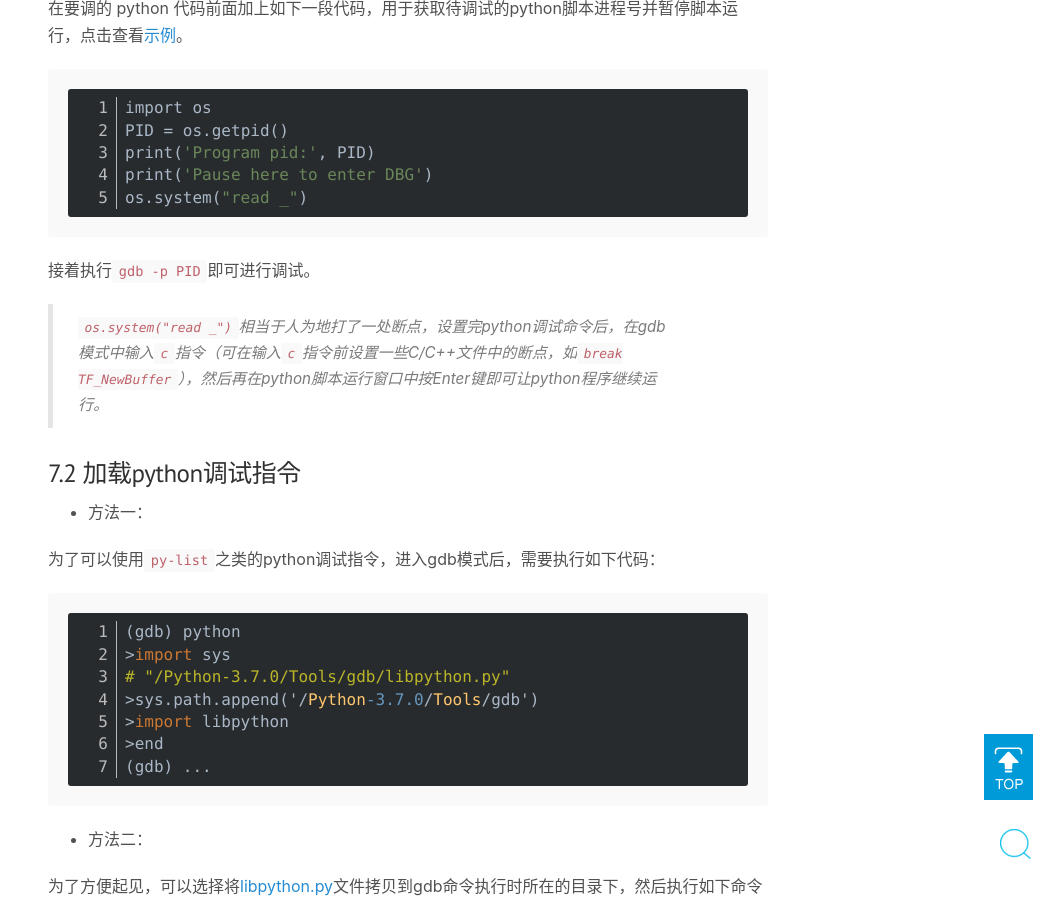
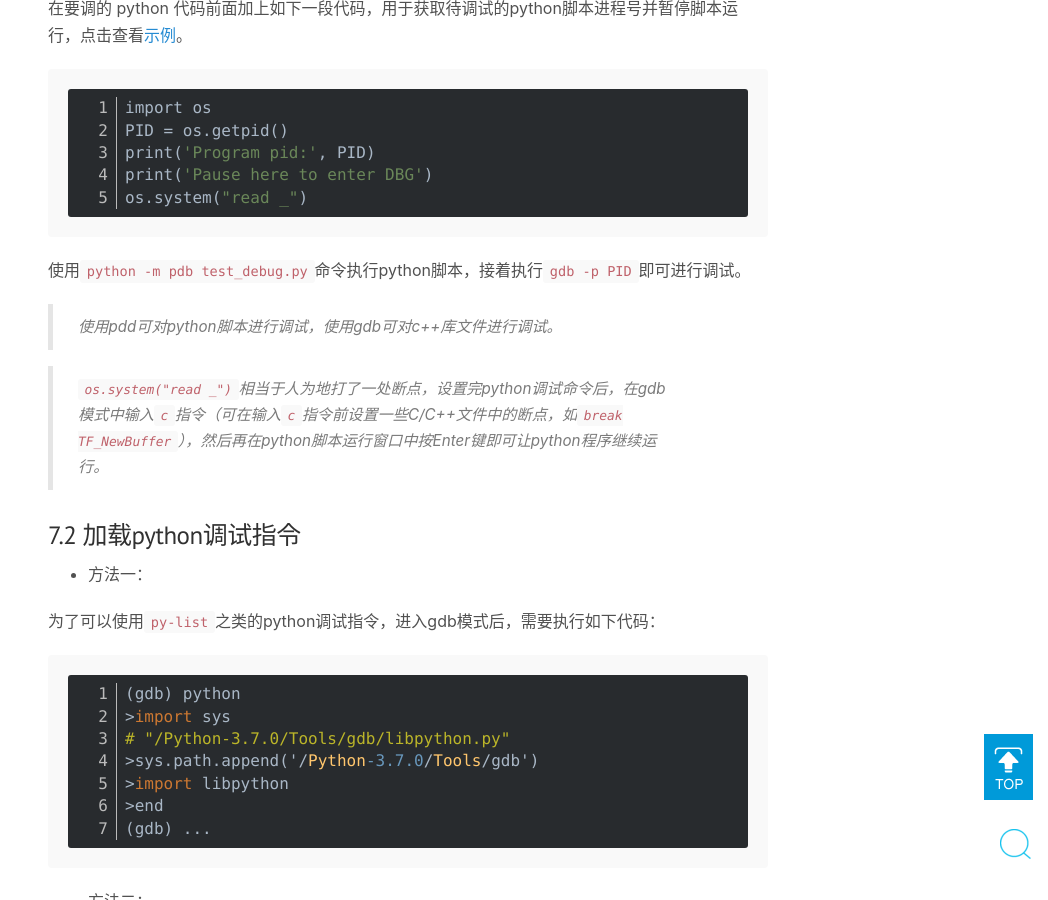
Before and after one commit to wzzju/wzzju.github.io, a Jekyll site: the page built from _posts/2020-03-17-tf-compile.md, in a window 1280 px wide and 900 px high, scrolled down 2875 px. Shown: the whole window, without its empty margins (232-1280 px from the left). Built offline with Jekyll 4.4.1, drawn with Linux system fonts in a browser that asks for light colours; comment, search, counter and statistics services are not loaded.

Commit message:
add pdb debug method.

````diff
--- a/_posts/2020-03-17-tf-compile.md
+++ b/_posts/2020-03-17-tf-compile.md
@@ -117,8 +117,9 @@ print('Pause here to enter DBG')
 os.system("read _")
 ```
 
-接着执行`gdb -p PID`即可进行调试。
+使用`python -m pdb test_debug.py`命令执行python脚本，接着执行`gdb -p PID`即可进行调试。
 
+> 使用pdd可对python脚本进行调试，使用gdb可对c++库文件进行调试。
 
 > `os.system("read _")`相当于人为地打了一处断点，设置完python调试命令后，在gdb模式中输入`c`指令（可在输入`c`指令前设置一些C/C++文件中的断点，如`break TF_NewBuffer`），然后再在python脚本运行窗口中按Enter键即可让python程序继续运行。
 
@@ -324,6 +325,7 @@ index-url = https://mirrors.aliyun.com/pypi/simple
 * [gdb调试命令总结](https://www.cnblogs.com/wuyuegb2312/archive/2013/03/29/2987025.html)
 * [gdb在类成员函数上设置断点](https://menrfa.wordpress.com/2012/01/26/%E4%BD%BF%E7%94%A8gdb%E5%9C%A8%E6%9F%90%E5%87%BD%E6%95%B0%E4%B8%8A%E8%AE%BE%E7%BD%AE%E6%96%AD%E7%82%B9%E9%81%87%E5%88%B0%E7%9A%84%E9%97%AE%E9%A2%98%E5%92%8C%E8%A7%A3%E5%86%B3%E5%8A%9E%E6%B3%95/)
 * [100个gdb小技巧](https://wizardforcel.gitbooks.io/100-gdb-tips/content/)
+* [10分钟教程掌握Python调试器pdb](https://zhuanlan.zhihu.com/p/37294138)
 
 [^1]: 文档来源于[TensorFlow代码阅读指南](http://jcf94.com/download/TensorFlow-SourceCode-Reading.pdf)。
 [^2]: 此处参考[编译并安装GDB 8.3](https://medium.com/@simonconnah/compiling-and-installing-gdb-8-3-on-ubuntu-19-04-eac597e4cfb8)。
````
